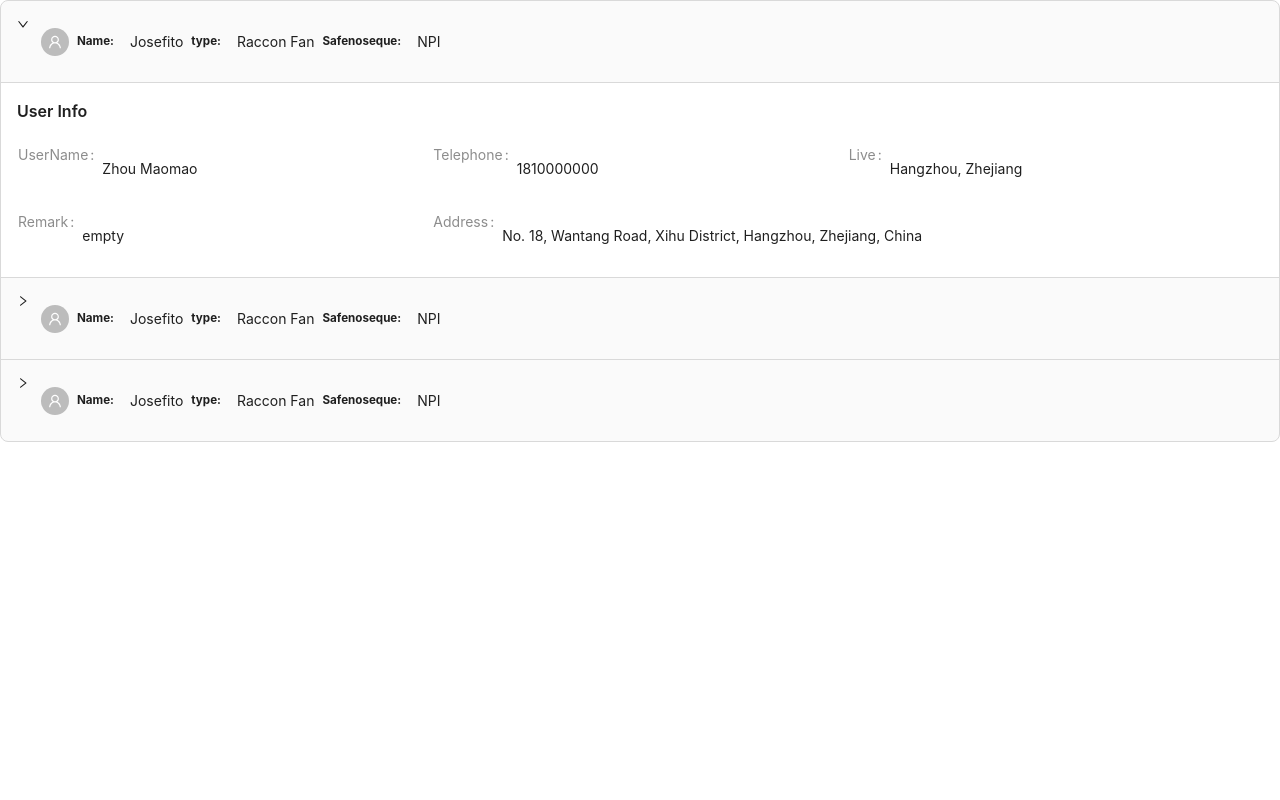
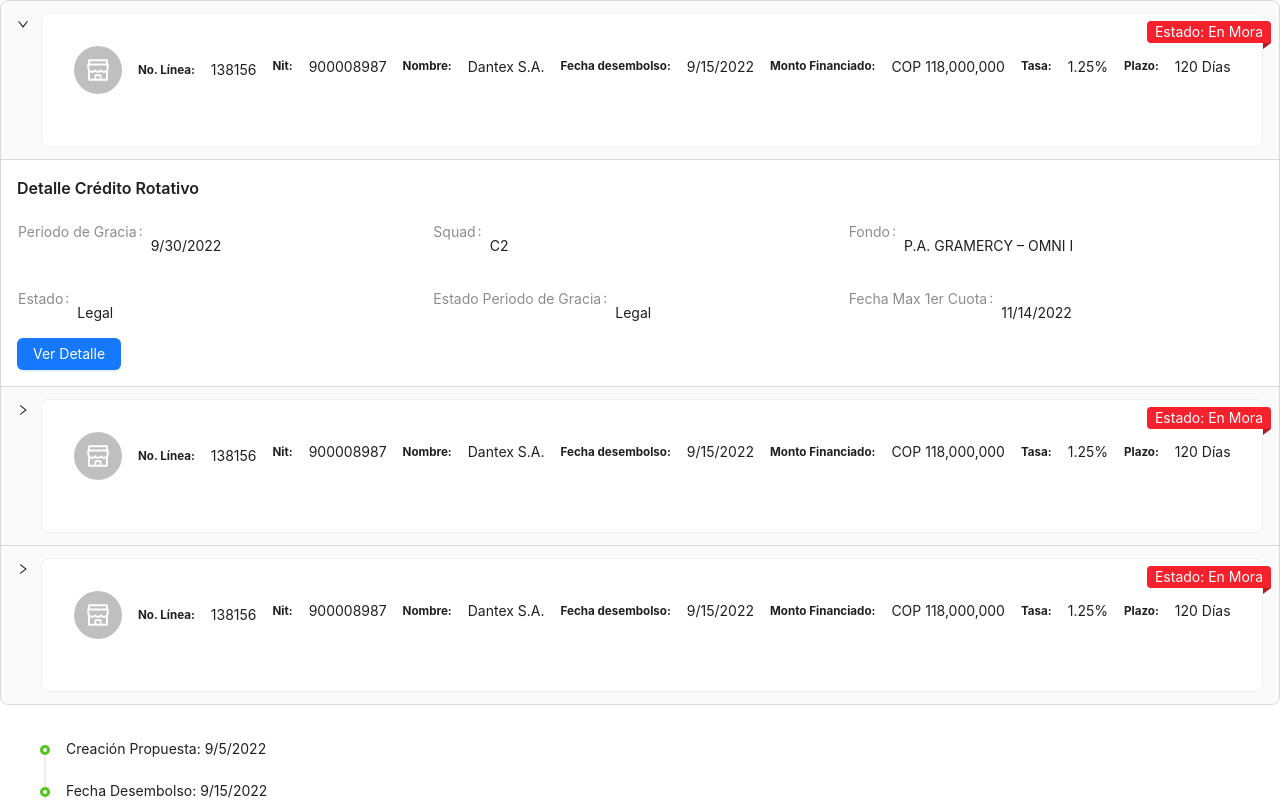
Before and after one commit to juanjosebernalv/replace-table, a React (Create React App) app: page / in a window 1280 px wide. Shown: the top 800 px of the page. Built offline with nearby package versions, Linux system fonts and the light colour scheme.

Commit message:
Adjusted data presentation and created timeline component

```diff
--- a/src/App.js
+++ b/src/App.js
@@ -1,11 +1,15 @@
 import logo from './logo.svg';
 import './App.css';
 import { Collapse } from './components/Collapse';
+import { Timeline } from './components/Timeline';
 
 function App() {
   return (
     <>
-      <Collapse />
+    <Collapse />
+     <div style={{padding: '40px'}}>
+      <Timeline />
+    </div>
     </>
   );
 }
--- a/src/components/Description.jsx
+++ b/src/components/Description.jsx
@@ -1,5 +1,5 @@
 import React from 'react';
-import { Descriptions } from 'antd';
+import { Button, Descriptions } from 'antd';
 
 
 export const Description = () => {
@@ -7,33 +7,41 @@
   const items = [
     {
       key: '1',
-      label: 'UserName',
-      children: <p>Zhou Maomao</p>,
+      label: 'Periodo de Gracia',
+      children: <p>9/30/2022</p>,
     },
     {
       key: '2',
-      label: 'Telephone',
-      children: <p>1810000000</p>,
+      label: 'Squad',
+      children: <p>C2</p>,
     },
     {
       key: '3',
-      label: 'Live',
-      children: <p>Hangzhou, Zhejiang</p>,
+      label: 'Fondo',
+      children: <p>P.A. GRAMERCY – OMNI I</p>,
     },
     {
       key: '4',
-      label: 'Remark',
-      children: <p>empty</p>,
+      label: 'Estado',
+      children: <p>Legal</p>,
     },
     {
       key: '5',
-      label: 'Address',
-      children: <p>No. 18, Wantang Road, Xihu District, Hangzhou, Zhejiang, China</p>,
+      label: 'Estado Periodo de Gracia',
+      children: <p>Legal</p>,
+    },
+    {
+      key: '6',
+      label: 'Fecha Max 1er Cuota',
+      children: <p>11/14/2022</p>,
     },
   ];
 
 
   return (
-    <Descriptions title="User Info" items={items} />
+    <>
+      <Descriptions title="Detalle Crédito Rotativo" items={items} />
+      <Button type='primary'>Ver Detalle</Button>
+    </>
   );
 };
--- a/src/components/Label.jsx
+++ b/src/components/Label.jsx
@@ -1,14 +1,29 @@
 import React from 'react';
-import { UserOutlined } from '@ant-design/icons';
-import { Avatar, Space } from 'antd';
+import { ShopOutlined } from '@ant-design/icons';
+import { Avatar, Space, Badge, Card } from 'antd';
 
 export const Label = () => {
   return (
     <Space wrap>
-      <Space wrap><Avatar size={28} icon={<UserOutlined />} /><h5>Name:</h5> <p>Josefito</p></Space>
-      <Space wrap><h5>type:</h5> <p>Raccon Fan</p></Space>
-      <Space wrap><h5>Safenoseque:</h5> <p>NPI</p></Space>
+      <Badge.Ribbon text="Estado: En Mora " color="red">
+        <Card>
 
+          <Space wrap> <Avatar size={48} icon={<ShopOutlined />} /> <h5>No. Línea:</h5> <p>138156</p></Space>
+          <Space wrap>  <p>   </p> </Space>
+          <Space wrap><h5>Nit:</h5> <p>900008987</p></Space>
+          <Space wrap>  <p>   </p> </Space>
+          <Space wrap><h5>Nombre:</h5> <p>Dantex S.A.</p></Space>
+          <Space wrap>  <p>   </p> </Space>
+          <Space wrap><h5>Fecha desembolso:</h5> <p>9/15/2022</p></Space>
+          <Space wrap>  <p>   </p> </Space>
+          <Space wrap><h5>Monto Financiado:</h5> <p>COP 118,000,000</p></Space>
+          <Space wrap>  <p>   </p> </Space>
+          <Space wrap><h5>Tasa:</h5> <p>1.25%</p></Space>
+          <Space wrap>  <p>   </p> </Space>
+          <Space wrap><h5>Plazo:</h5> <p>120 Días</p></Space>
+          <Space wrap>  <p>   </p> </Space>
+        </Card>
+      </Badge.Ribbon>
 
     </Space>
   );
--- /dev/null
+++ b/src/components/Timeline.jsx
@@ -0,0 +1,42 @@
+import React from 'react';
+import { Timeline as TimelineCollapse } from 'antd';
+import { ClockCircleOutlined } from '@ant-design/icons';
+
+export const Timeline = () => {
+  const items = [
+      {
+        children: 'Creación Propuesta: 9/5/2022',
+        color: 'green',
+      },
+      {
+        children: 'Fecha Desembolso: 9/15/2022',
+        color: 'green',
+      },
+      {
+        dot: <ClockCircleOutlined className="timeline-clock-icon" />,
+        color: 'red',
+        children: 'Fecha Fin Periodo de Gracia: 10/15/2022',
+      },
+      {
+        children: 'Fecha Max 1er Cuota: 11/14/2022',
+        color: 'green',
+      },
+      {
+        children: 'Fecha Max 2da Cuota: 12/14/2022',
+        color: 'gray',
+      },
+      {
+        children: 'Fecha Max 3er Cuota: 1/14/2023',
+        color: 'gray',
+      },
+      {
+        children: 'FechaFinal: 1/14/2023',
+        color: 'gray',
+      },
+  ]
+
+
+  return (
+    <TimelineCollapse items={items}/>
+  );
+};
```
